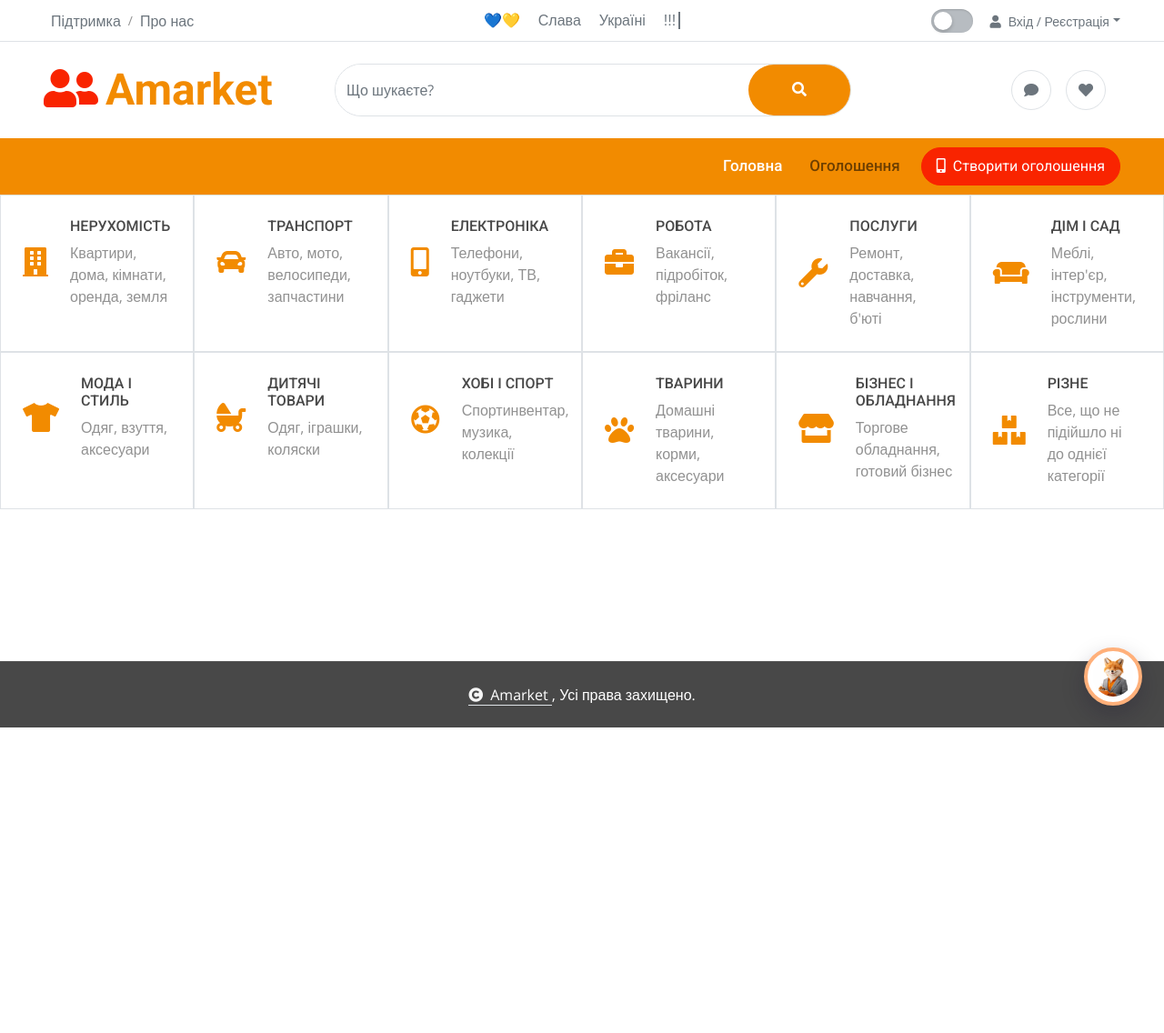
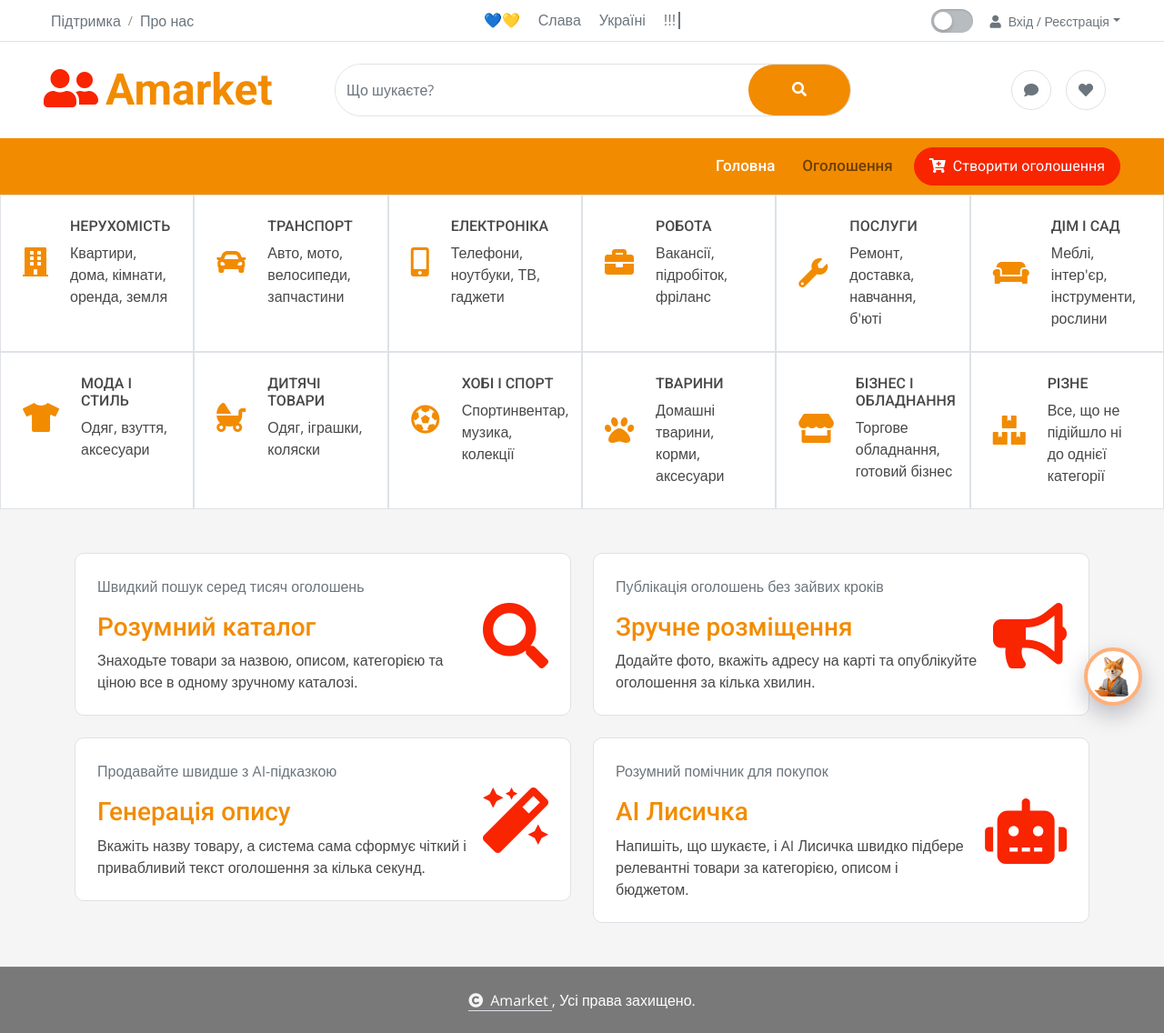
Before and after one commit to ArsenAltunyan-alt/Coursework_Altunyan_IPZ_Amarket, a Django app: page / in a window 1280 px wide. Shown: the whole page at 91% size. Before the commit the page ends 800 px from the top, so only its background shows below. Run offline with Django 5.2, Linux system fonts and the light colour scheme; some libraries are stand-ins or nearby versions.

Commit message:
Update AI assistant images and styles: change image source paths and adjust button styles for better UI consistency.

```diff
--- a/announcement/templates/announcement/announcement_detail.html
+++ b/announcement/templates/announcement/announcement_detail.html
@@ -269,7 +269,7 @@
         </div>
     </div>
     <button class="ai-assistant__toggle" type="button" aria-label="Відкрити помічника">
-        <img src="{% static 'main/img/assistant/inactive.png' %}" alt="AI">
+        <img src="{% static 'main/img/inactive.png' %}" alt="AI">
     </button>
 </div>
 {% endblock %}
--- a/announcement/templates/announcement/announcement_list.html
+++ b/announcement/templates/announcement/announcement_list.html
@@ -195,7 +195,7 @@
         </div>
     </div>
     <button class="ai-assistant__toggle" type="button" aria-label="Відкрити помічника">
-        <img src="{% static 'main/img/assistant/inactive.png' %}" alt="AI">
+        <img src="{% static 'main/img/inactive.png' %}" alt="AI">
     </button>
 </div>
 {% endblock %}
--- a/main/static/main/css/style.css
+++ b/main/static/main/css/style.css
@@ -931,7 +931,7 @@ body {
 
 .copyright {
     border-top: 1px solid rgba(255, 255, 255, 0.08);
-    background: var(--bs-dark);
+    background: #484848ba;
 }
 
 .txt-rotate>.wrap {
@@ -1360,7 +1360,7 @@ body {
 .ai-assistant__toggle span {
     width: 44px;
     height: 44px;
-    border-radius: 50%;
+    border-radius: 25%;
     display: block;
     object-fit: cover;
 }
--- a/main/templates/main/base.html
+++ b/main/templates/main/base.html
@@ -213,7 +213,7 @@
                         </div>
                         <a href="{% url 'announcement:create' %}"
                             class="btn btn-secondary rounded-pill py-2 px-4 px-lg-3 mb-3 mb-md-3 mb-lg-0"><i
-                                class="fa fa-mobile-alt me-2"></i>Створити оголошення</a>
+                                class="	fa fa-cart-plus me-2"></i>Створити оголошення</a>
                     </div>
                 </nav>
             </div>
--- a/main/templates/main/home.html
+++ b/main/templates/main/home.html
@@ -12,7 +12,7 @@
                     <i class="fa fa-building fa-2x text-primary"></i>
                     <div class="ms-4">
                         <h6 class="text-uppercase mb-2">Нерухомість</h6>
-                        <p class="mb-0">Квартири, дома, кімнати, оренда, земля</p>
+                        <p class="mb-0" style="color: #484848;">Квартири, дома, кімнати, оренда, земля</p>
                     </div>
                 </div>
             </div>
@@ -23,7 +23,7 @@
                     <i class="fa fa-car fa-2x text-primary"></i>
                     <div class="ms-4">
                         <h6 class="text-uppercase mb-2">Транспорт</h6>
-                        <p class="mb-0">Авто, мото, велосипеди, запчастини</p>
+                        <p class="mb-0" style="color: #484848;">Авто, мото, велосипеди, запчастини</p>
                     </div>
                 </div>
             </div>
@@ -34,7 +34,7 @@
                     <i class="fa fa-mobile-alt fa-2x text-primary"></i>
                     <div class="ms-4">
                         <h6 class="text-uppercase mb-2">Електроніка</h6>
-                        <p class="mb-0">Телефони, ноутбуки, ТВ, гаджети</p>
+                        <p class="mb-0" style="color: #484848;">Телефони, ноутбуки, ТВ, гаджети</p>
                     </div>
                 </div>
             </div>
@@ -45,7 +45,7 @@
                     <i class="fa fa-briefcase fa-2x text-primary"></i>
                     <div class="ms-4">
                         <h6 class="text-uppercase mb-2">Робота</h6>
-                        <p class="mb-0">Вакансії, підробіток, фріланс</p>
+                        <p class="mb-0" style="color: #484848;">Вакансії, підробіток, фріланс</p>
                     </div>
                 </div>
             </div>
@@ -56,7 +56,7 @@
                     <i class="fa fa-wrench fa-2x text-primary"></i>
                     <div class="ms-4">
                         <h6 class="text-uppercase mb-2">Послуги</h6>
-                        <p class="mb-0">Ремонт, доставка, навчання, б'юті</p>
+                        <p class="mb-0" style="color: #484848;">Ремонт, доставка, навчання, б'юті</p>
                     </div>
                 </div>
             </div>
@@ -67,7 +67,7 @@
                     <i class="fa fa-couch fa-2x text-primary"></i>
                     <div class="ms-4">
                         <h6 class="text-uppercase mb-2">Дім і сад</h6>
-                        <p class="mb-0">Меблі, інтер'єр, інструменти, рослини</p>
+                        <p class="mb-0" style="color: #484848;">Меблі, інтер'єр, інструменти, рослини</p>
                     </div>
                 </div>
             </div>
@@ -78,7 +78,7 @@
                     <i class="fa fa-tshirt fa-2x text-primary"></i>
                     <div class="ms-4">
                         <h6 class="text-uppercase mb-2">Мода і стиль</h6>
-                        <p class="mb-0">Одяг, взуття, аксесуари</p>
+                        <p class="mb-0" style="color: #484848;">Одяг, взуття, аксесуари</p>
                     </div>
                 </div>
             </div>
@@ -89,7 +89,7 @@
                     <i class="fa fa-baby-carriage fa-2x text-primary"></i>
                     <div class="ms-4">
                         <h6 class="text-uppercase mb-2">Дитячі товари</h6>
-                        <p class="mb-0">Одяг, іграшки, коляски</p>
+                        <p class="mb-0" style="color: #484848;">Одяг, іграшки, коляски</p>
                     </div>
                 </div>
             </div>
@@ -100,7 +100,7 @@
                     <i class="fa fa-futbol fa-2x text-primary"></i>
                     <div class="ms-4">
                         <h6 class="text-uppercase mb-2">Хобі і спорт</h6>
-                        <p class="mb-0">Спортинвентар, музика, колекції</p>
+                        <p class="mb-0" style="color: #484848;">Спортинвентар, музика, колекції</p>
                     </div>
                 </div>
             </div>
@@ -111,7 +111,7 @@
                     <i class="fa fa-paw fa-2x text-primary"></i>
                     <div class="ms-4">
                         <h6 class="text-uppercase mb-2">Тварини</h6>
-                        <p class="mb-0">Домашні тварини, корми, аксесуари</p>
+                        <p class="mb-0" style="color: #484848;">Домашні тварини, корми, аксесуари</p>
                     </div>
                 </div>
             </div>
@@ -122,7 +122,7 @@
                     <i class="fa fa-store fa-2x text-primary"></i>
                     <div class="ms-4">
                         <h6 class="text-uppercase mb-2">Бізнес і обладнання</h6>
-                        <p class="mb-0">Торгове обладнання, готовий бізнес</p>
+                        <p class="mb-0" style="color: #484848;">Торгове обладнання, готовий бізнес</p>
                     </div>
                 </div>
             </div>
@@ -133,7 +133,7 @@
                     <i class="fa fa-boxes fa-2x text-primary"></i>
                     <div class="ms-4">
                         <h6 class="text-uppercase mb-2">Різне</h6>
-                        <p class="mb-0">Все, що не підійшло ні до однієї категорії</p>
+                        <p class="mb-0" style="color: #484848;">Все, що не підійшло ні до однієї категорії</p>
                     </div>
                 </div>
             </div>
@@ -172,9 +172,67 @@
         </div>
     </div>
     <button class="ai-assistant__toggle" type="button" aria-label="Відкрити помічника">
-        <img src="{% static 'main/img/assistant/inactive.png' %}" alt="AI">
+        <img src="{% static 'main/img/inactive.png' %}" alt="AI">
     </button>
 </div>
+    <div class="container-fluid bg-light py-5">
+        <div class="container">
+            <div class="row g-4">
+                <div class="col-lg-6 wow fadeInLeft" data-wow-delay="0.2s">
+                    <a href="{% url 'announcement:list' %}" class="d-flex align-items-center justify-content-between border bg-white rounded p-4">
+                        <div>
+                            <p class="text-muted mb-3">Швидкий пошук серед тисяч оголошень</p>
+                            <h3 class="text-primary">Розумний каталог</h3>
+                            <p class="mb-0" style="color: #484848;">Знаходьте товари за назвою, описом, категорією та ціною все в одному
+                                зручному каталозі.</p>
+                        </div>
+                        <div class="ms-3 text-secondary" style="font-size: 72px;">
+                            <i class="fas fa-search"></i>
+                        </div>
+                    </a>
+                </div>
+                <div class="col-lg-6 wow fadeInRight" data-wow-delay="0.3s">
+                    <a href="{% url 'announcement:create' %}" class="d-flex align-items-center justify-content-between border bg-white rounded p-4">
+                        <div>
+                            <p class="text-muted mb-3">Публікація оголошень без зайвих кроків</p>
+                            <h3 class="text-primary">Зручне розміщення</h3>
+                            <p class="mb-0" style="color: #484848;">Додайте фото, вкажіть адресу на карті та опублікуйте оголошення за кілька
+                                хвилин.</p>
+                        </div>
+                        <div class="ms-3 text-secondary" style="font-size: 72px;">
+                            <i class="fas fa-bullhorn"></i>
+                        </div>
+                    </a>
+                </div>
+                <div class="col-lg-6 wow fadeInLeft" data-wow-delay="0.4s">
+                    <a href="{% url 'announcement:create' %}" class="d-flex align-items-center justify-content-between border bg-white rounded p-4">
+                        <div>
+                            <p class="text-muted mb-3">Продавайте швидше з AI-підказкою</p>
+                            <h3 class="text-primary">Генерація опису</h3>
+                            <p class="mb-0" style="color: #484848;">Вкажіть назву товару, а система сама сформує чіткий і привабливий текст
+                                оголошення за кілька секунд.</p>
+                        </div>
+                        <div class="ms-3 text-secondary" style="font-size: 72px;">
+                            <i class="fas fa-magic"></i>
+                        </div>
+                    </a>
+                </div>
+                <div class="col-lg-6 wow fadeInRight" data-wow-delay="0.5s">
+                    <a href="{% url 'announcement:list' %}" class="d-flex align-items-center justify-content-between border bg-white rounded p-4">
+                        <div>
+                            <p class="text-muted mb-3">Розумний помічник для покупок</p>
+                            <h3 class="text-primary">AI Лисичка</h3>
+                            <p class="mb-0" style="color: #484848;">Напишіть, що шукаєте, і AI Лисичка швидко підбере релевантні товари за
+                                категорією, описом і бюджетом.</p>
+                        </div>
+                        <div class="ms-3 text-secondary" style="font-size: 72px;">
+                            <i class="fas fa-robot"></i>
+                        </div>
+                    </a>
+                </div>
+            </div>
+        </div>
+    </div>
 {% endblock %}
 
 {% block extra_js %}
```
